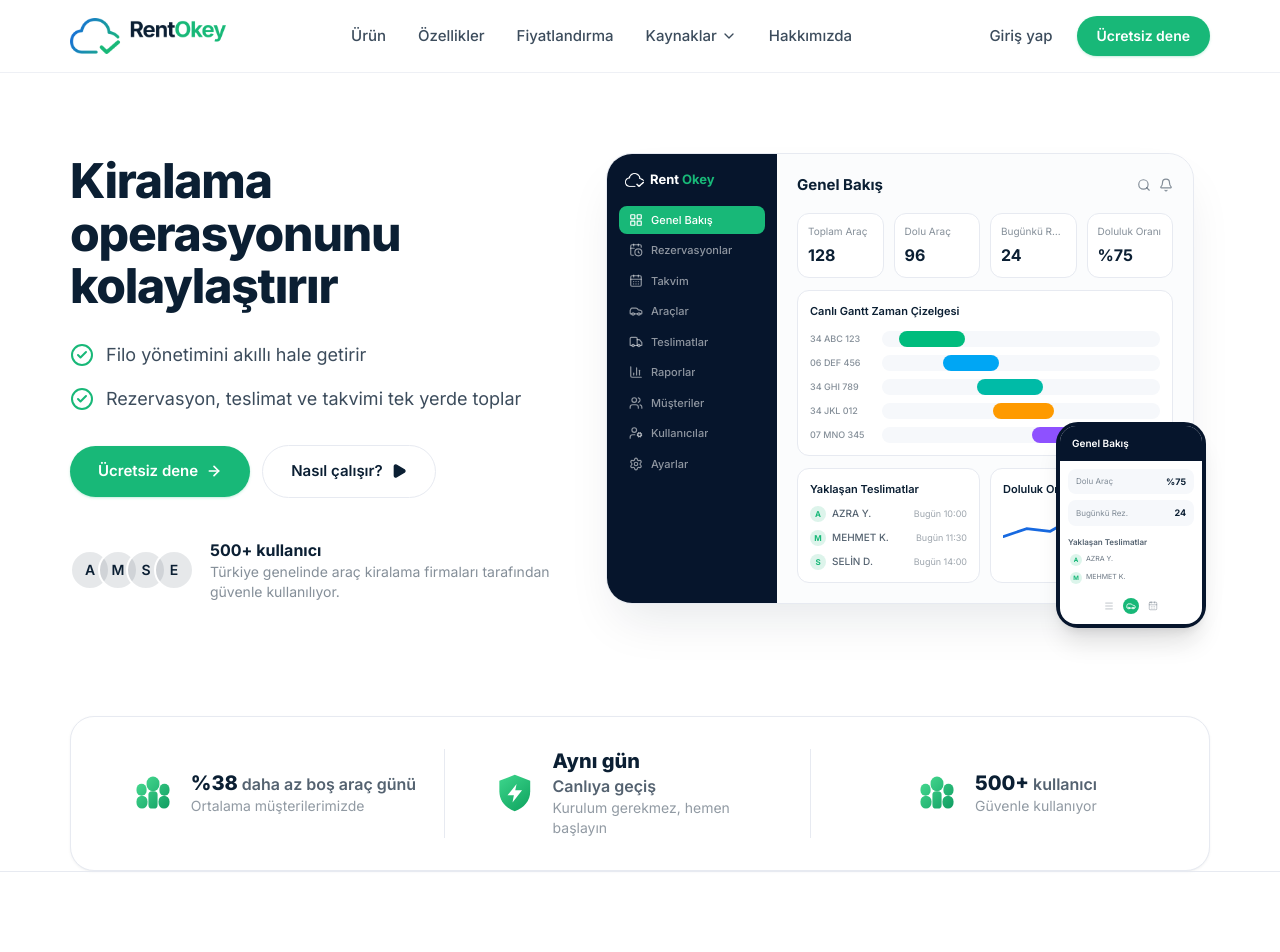
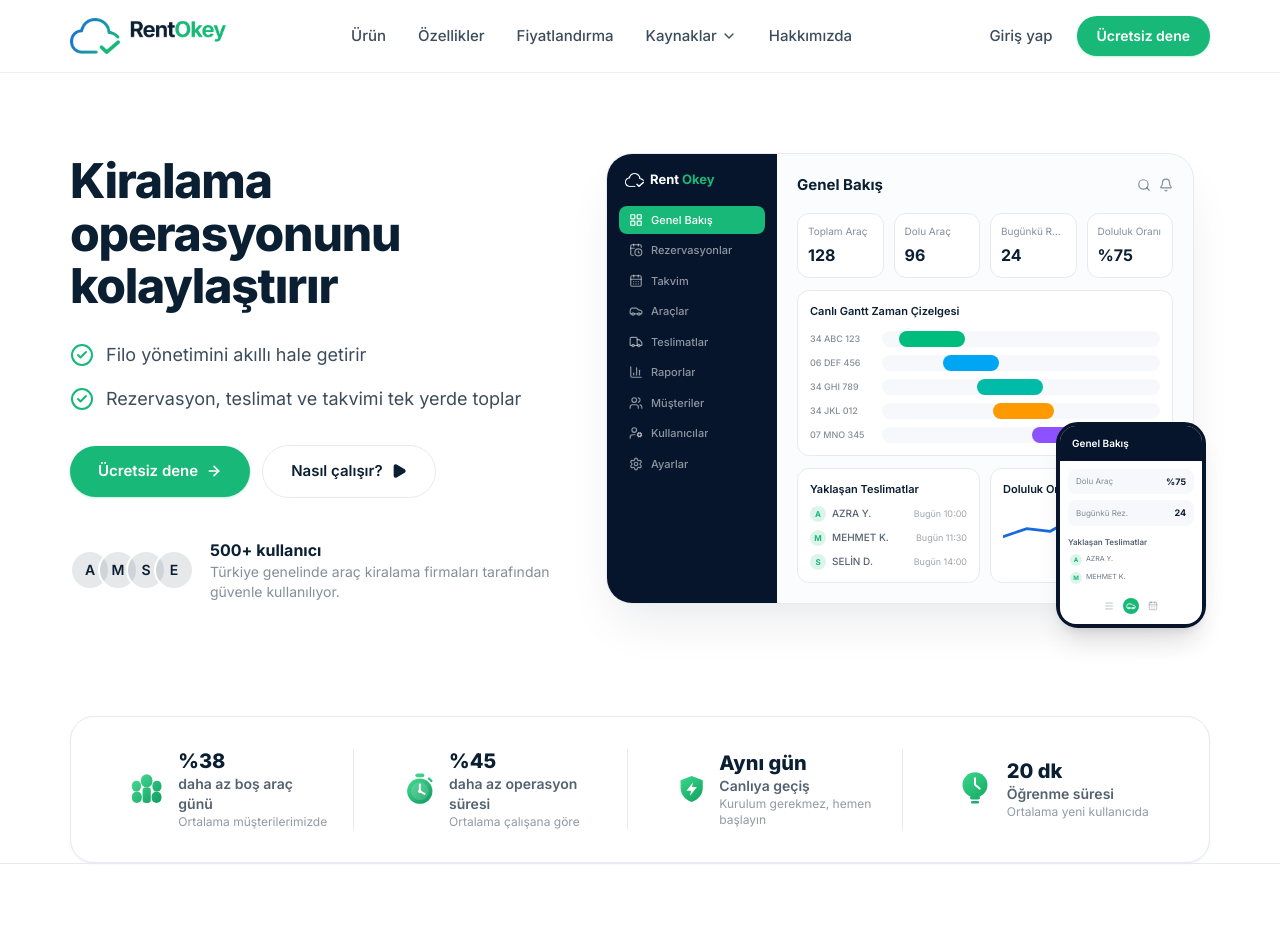
Before and after one commit to faikureturk-collab/rentokey-web, a Next.js app: page / in a window 1280 px wide. Shown: the top 952 px of the page. Built offline with nearby package versions, Linux system fonts and the light colour scheme.

Commit message:
stats bar güncellemesi

```diff
--- a/src/components/home/StatsBar.tsx
+++ b/src/components/home/StatsBar.tsx
@@ -1,4 +1,4 @@
-import { GroupGlossyIcon, ShieldBoltIcon } from "@/components/icons/ColorIcons";
+import { GroupGlossyIcon, ShieldBoltIcon, TimerIcon, QuickLearnIcon } from "@/components/icons/ColorIcons";
 
 const stats = [
   {
@@ -8,33 +8,36 @@
     hint: "Ortalama müşterilerimizde",
   },
   {
+    icon: TimerIcon,
+    value: "%45",
+    label: "daha az operasyon süresi",
+    hint: "Ortalama çalışana göre",
+  },
+  {
     icon: ShieldBoltIcon,
     value: "Aynı gün",
     label: "Canlıya geçiş",
     hint: "Kurulum gerekmez, hemen başlayın",
   },
   {
-    icon: GroupGlossyIcon,
-    value: "500+",
-    label: "kullanıcı",
-    hint: "Güvenle kullanıyor",
+    icon: QuickLearnIcon,
+    value: "20 dk",
+    label: "Öğrenme süresi",
+    hint: "Ortalama yeni kullanıcıda",
   },
 ];
 
 export default function StatsBar() {
   return (
     <section className="container-page -mt-4 sm:mt-0">
-      <div className="grid grid-cols-1 gap-6 rounded-3xl border border-surface-border bg-white p-8 shadow-sm shadow-brand-navy/5 sm:grid-cols-3 sm:divide-x sm:divide-surface-border">
+      <div className="grid grid-cols-2 gap-x-6 gap-y-8 rounded-3xl border border-surface-border bg-white p-6 shadow-sm shadow-brand-navy/5 sm:p-8 lg:grid-cols-4 lg:gap-y-0 lg:divide-x lg:divide-surface-border">
         {stats.map((stat, i) => (
-          <div key={i} className="flex items-center gap-4 sm:justify-center sm:px-6">
-            <stat.icon size={44} />
+          <div key={i} className="flex items-center gap-3 lg:justify-center lg:px-6">
+            <stat.icon size={40} />
             <div>
-              <p className="text-xl font-extrabold leading-tight text-brand-navy">
-                {stat.value}
-                {i !== 1 && <span className="ml-1 text-base font-semibold text-brand-navy/70">{stat.label}</span>}
-              </p>
-              {i === 1 && <p className="text-base font-semibold text-brand-navy/70">{stat.label}</p>}
-              <p className="text-sm text-brand-navy/45">{stat.hint}</p>
+              <p className="text-xl font-extrabold leading-tight text-brand-navy">{stat.value}</p>
+              <p className="text-sm font-semibold text-brand-navy/70">{stat.label}</p>
+              <p className="text-xs text-brand-navy/45">{stat.hint}</p>
             </div>
           </div>
         ))}
--- a/src/components/icons/ColorIcons.tsx
+++ b/src/components/icons/ColorIcons.tsx
@@ -54,6 +54,54 @@
         fill="url(#shG)"
       />
       <path d="M26 14 L16 26.5 H23L21.5 34.5 L32 21H24.5L26 14Z" fill="#fff" />
+    </IconWrap>
+  );
+}
+
+export function TimerIcon({ size = 48 }: { size?: number }) {
+  return (
+    <IconWrap size={size}>
+      <defs>
+        <linearGradient id="tmrG" x1="8" y1="6" x2="40" y2="42" gradientUnits="userSpaceOnUse">
+          <stop stopColor="#4ADE93" />
+          <stop offset="1" stopColor="#0F9C61" />
+        </linearGradient>
+      </defs>
+      <rect x="18" y="3" width="12" height="5" rx="2.5" fill="url(#tmrG)" />
+      <path
+        d="M36.3 9.9 L39.7 13.3"
+        stroke="url(#tmrG)"
+        strokeWidth="3"
+        strokeLinecap="round"
+      />
+      <circle cx="24" cy="27" r="17" fill="url(#tmrG)" />
+      <circle cx="24" cy="27" r="12" fill="#fff" fillOpacity="0.15" />
+      <path d="M24 27 V18" stroke="#fff" strokeWidth="2.6" strokeLinecap="round" />
+      <path d="M24 27 L30.5 30.5" stroke="#fff" strokeWidth="2.6" strokeLinecap="round" />
+      <circle cx="24" cy="27" r="2.3" fill="#fff" />
+    </IconWrap>
+  );
+}
+
+export function QuickLearnIcon({ size = 48 }: { size?: number }) {
+  return (
+    <IconWrap size={size}>
+      <defs>
+        <linearGradient id="qlG" x1="8" y1="4" x2="40" y2="44" gradientUnits="userSpaceOnUse">
+          <stop stopColor="#3DD68C" />
+          <stop offset="1" stopColor="#0EA25E" />
+        </linearGradient>
+      </defs>
+      <circle cx="24" cy="19" r="15" fill="url(#qlG)" />
+      <rect x="18" y="32.5" width="12" height="4" rx="2" fill="url(#qlG)" />
+      <rect x="19.2" y="38.5" width="9.6" height="3" rx="1.5" fill="url(#qlG)" />
+      <path
+        d="M24 11 V19 L29.5 23.5"
+        stroke="#fff"
+        strokeWidth="2.4"
+        strokeLinecap="round"
+        strokeLinejoin="round"
+      />
     </IconWrap>
   );
 }
```
